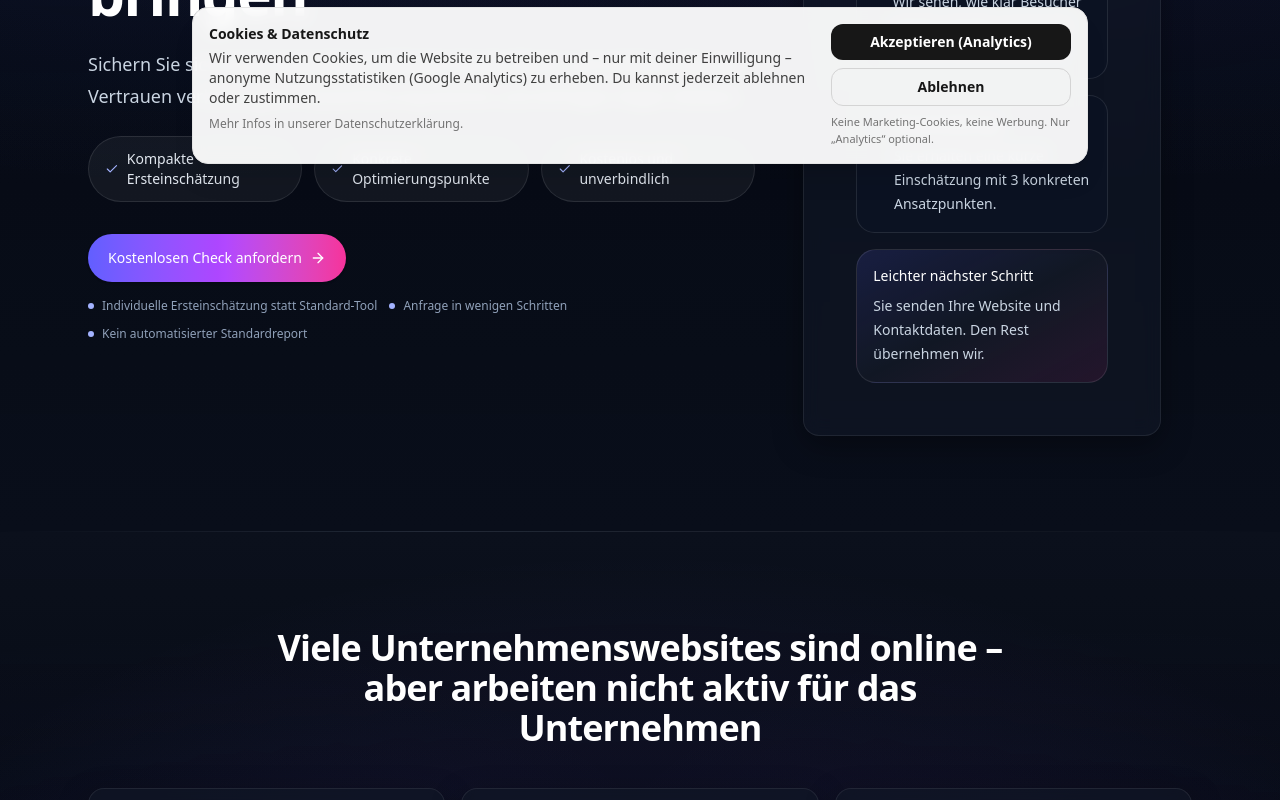
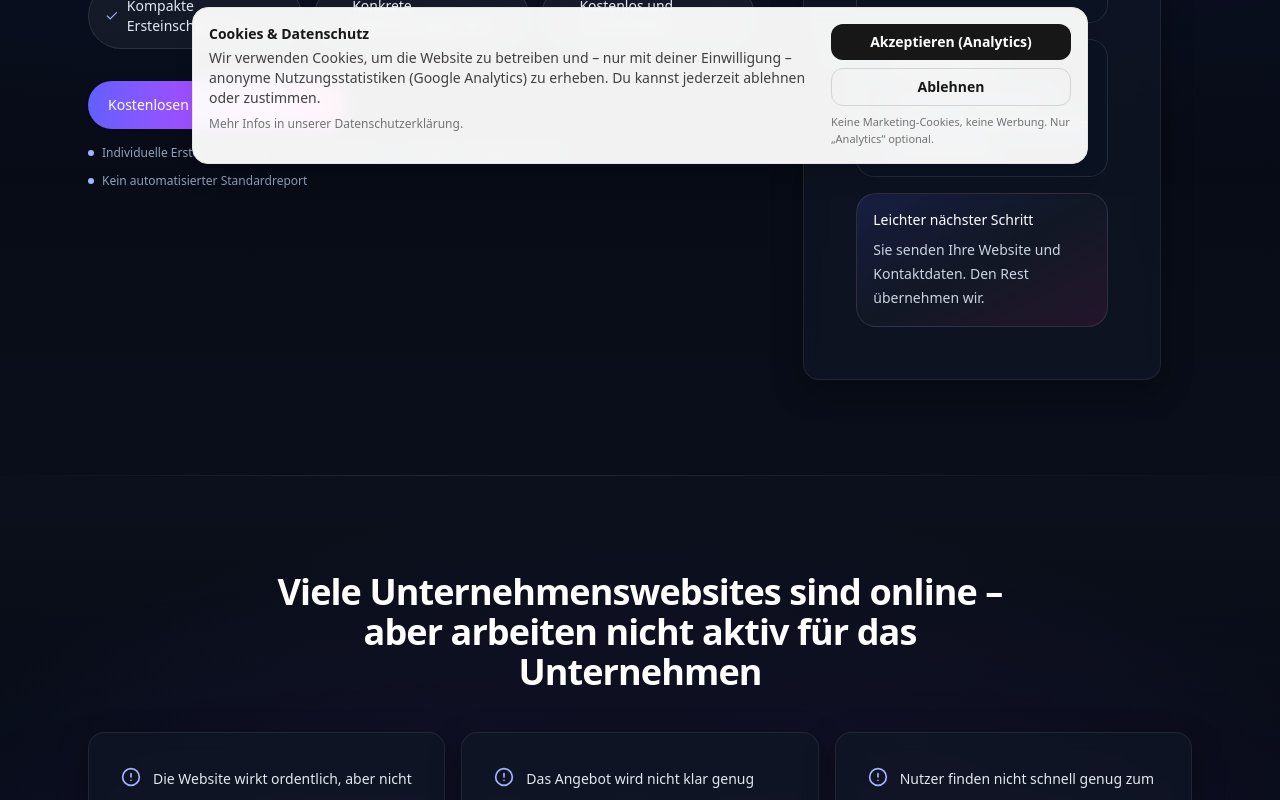
Before and after one commit to OpnyAI/codavo-website, a Next.js app: page /website-check in a window 1280 px wide. Shown: the part 620-1420 px from the top of the page. Built offline with nearby package versions, Linux system fonts and the light colour scheme; no server answers.

Commit message:
fix: unify alert icon sizing on website-check

```diff
--- a/src/app/website-check/page.tsx
+++ b/src/app/website-check/page.tsx
@@ -159,25 +159,25 @@ export default function WebsiteCheckPage() {
 
   return (
     <>
-      <main className="overflow-x-hidden pt-24 md:pt-28">
-        <section className="section pb-14 pt-8 md:pb-20 md:pt-10">
+      <main className="overflow-x-hidden pt-14 md:pt-14">
+        <section className="section pb-14 pt-0 md:pb-20 md:pt-0">
           <div className="container">
-            <div className="grid items-start gap-10 lg:grid-cols-[1.08fr_0.92fr] lg:items-center lg:gap-12">
+            <div className="grid items-start gap-8 md:gap-10 lg:grid-cols-[1.08fr_0.92fr] lg:items-start lg:gap-12">
               <div className="max-w-3xl">
                 <p className="text-xs uppercase tracking-[0.24em] text-white/60">
                   KOSTENLOSER WEBSITE-QUICK-CHECK FÜR KMU
                 </p>
-                <h1 className="mt-4 max-w-4xl text-4xl font-semibold leading-[1.05] tracking-tight text-white md:mt-5 md:text-5xl lg:text-[3.65rem]">
+                <h1 className="mt-3 max-w-4xl text-[2.2rem] font-semibold leading-[1.02] tracking-tight text-white md:mt-5 md:text-5xl md:leading-[1.05] lg:text-[3.65rem]">
                   Warum viele Unternehmenswebsites veraltet wirken und zu
                   wenige Anfragen bringen
                 </h1>
-                <p className="mt-5 max-w-2xl text-base leading-7 text-slate-300 md:mt-6 md:text-lg md:leading-8">
+                <p className="mt-4 max-w-2xl text-sm leading-6 text-slate-300 md:mt-6 md:text-lg md:leading-8">
                   Sichern Sie sich einen kostenlosen Website-Quick-Check und
                   erfahren Sie, wo Vertrauen verloren geht, Nutzerführung
                   bremst und Anfragen liegen bleiben.
                 </p>
 
-                <ul className="mt-6 grid gap-3 text-sm text-slate-200 sm:grid-cols-3">
+                <ul className="mt-5 grid gap-2 text-xs text-slate-200 sm:grid-cols-3 sm:gap-3 sm:text-sm">
                   {[
                     "Kompakte Ersteinschätzung",
                     "Konkrete Optimierungspunkte",
@@ -185,7 +185,7 @@ export default function WebsiteCheckPage() {
                   ].map((item) => (
                     <li
                       key={item}
-                      className="flex min-h-11 items-center gap-2 rounded-full border border-white/10 bg-white/5 px-4 py-3"
+                      className="flex min-h-10 items-center gap-2 rounded-full border border-white/10 bg-white/5 px-3 py-2.5 sm:min-h-11 sm:px-4 sm:py-3"
                     >
                       <Check className="h-4 w-4 text-indigo-300" />
                       <span>{item}</span>
@@ -193,7 +193,7 @@ export default function WebsiteCheckPage() {
                   ))}
                 </ul>
 
-                <div className="mt-8 flex flex-col gap-3 sm:flex-row sm:items-center">
+                <div className="mt-6 flex flex-col gap-3 sm:mt-8 sm:flex-row sm:items-center">
                   <ScrollToFormButton
                     className="inline-flex min-h-12 items-center justify-center gap-2 rounded-full bg-gradient-to-r from-indigo-500 via-purple-500 to-pink-500 px-5 py-3 text-sm font-medium text-white shadow transition hover:shadow-lg"
                     dataTrackEvent="website_check_hero_cta_click"
@@ -204,7 +204,7 @@ export default function WebsiteCheckPage() {
                   </ScrollToFormButton>
                 </div>
 
-                <ul className="mt-4 flex flex-col gap-2 text-xs text-slate-400 sm:flex-row sm:flex-wrap sm:items-center sm:gap-3">
+                <ul className="mt-3 flex flex-col gap-2 text-xs text-slate-400 sm:mt-4 sm:flex-row sm:flex-wrap sm:items-center sm:gap-3">
                   {heroMicroTrust.map((item) => (
                     <li key={item} className="flex items-center gap-2">
                       <span className="h-1.5 w-1.5 rounded-full bg-indigo-300" />
@@ -298,7 +298,7 @@ export default function WebsiteCheckPage() {
               {problemPoints.map((point) => (
                 <article key={point} className="card p-6">
                   <div className="flex items-start gap-3">
-                    <CircleAlert className="mt-0.5 h-5 w-5 text-indigo-300" />
+                    <CircleAlert className="mt-0.5 h-5 w-5 shrink-0 text-indigo-300" />
                     <p className="text-sm leading-7 text-slate-200">{point}</p>
                   </div>
                 </article>
```
